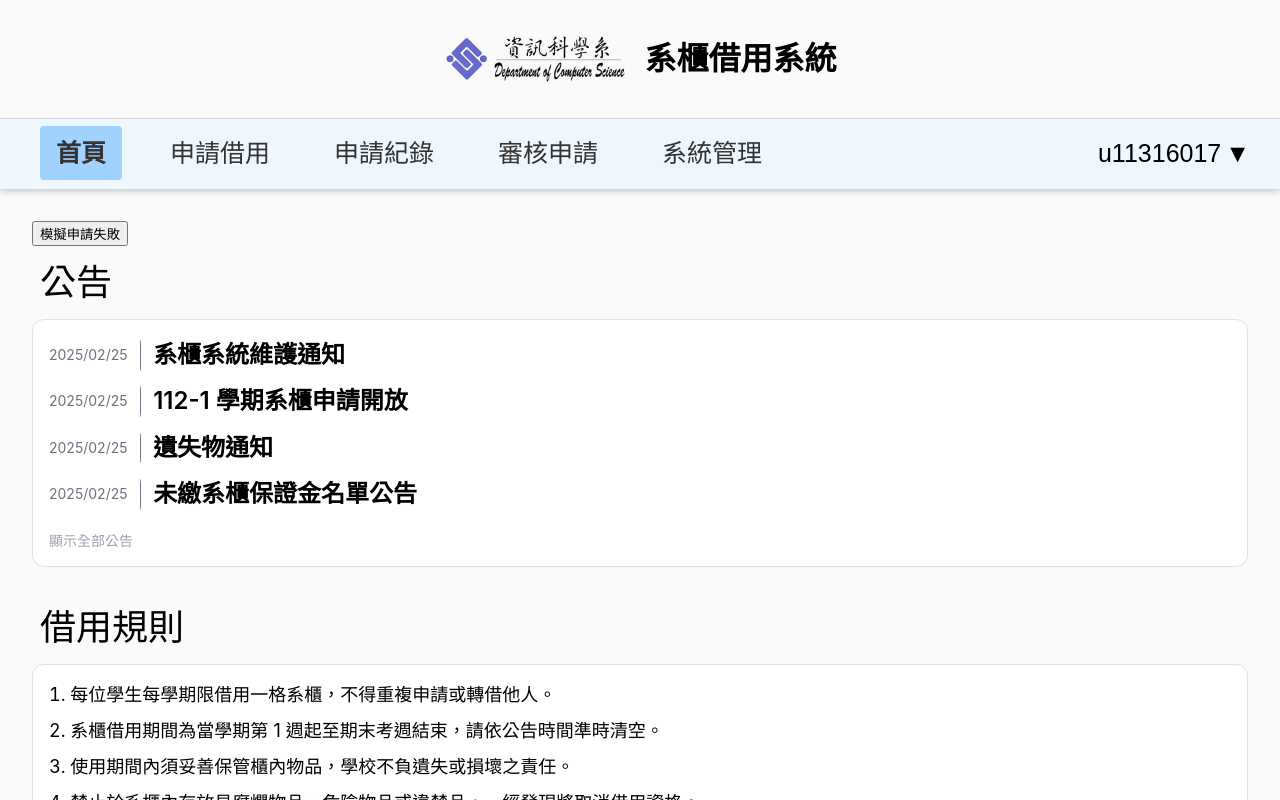
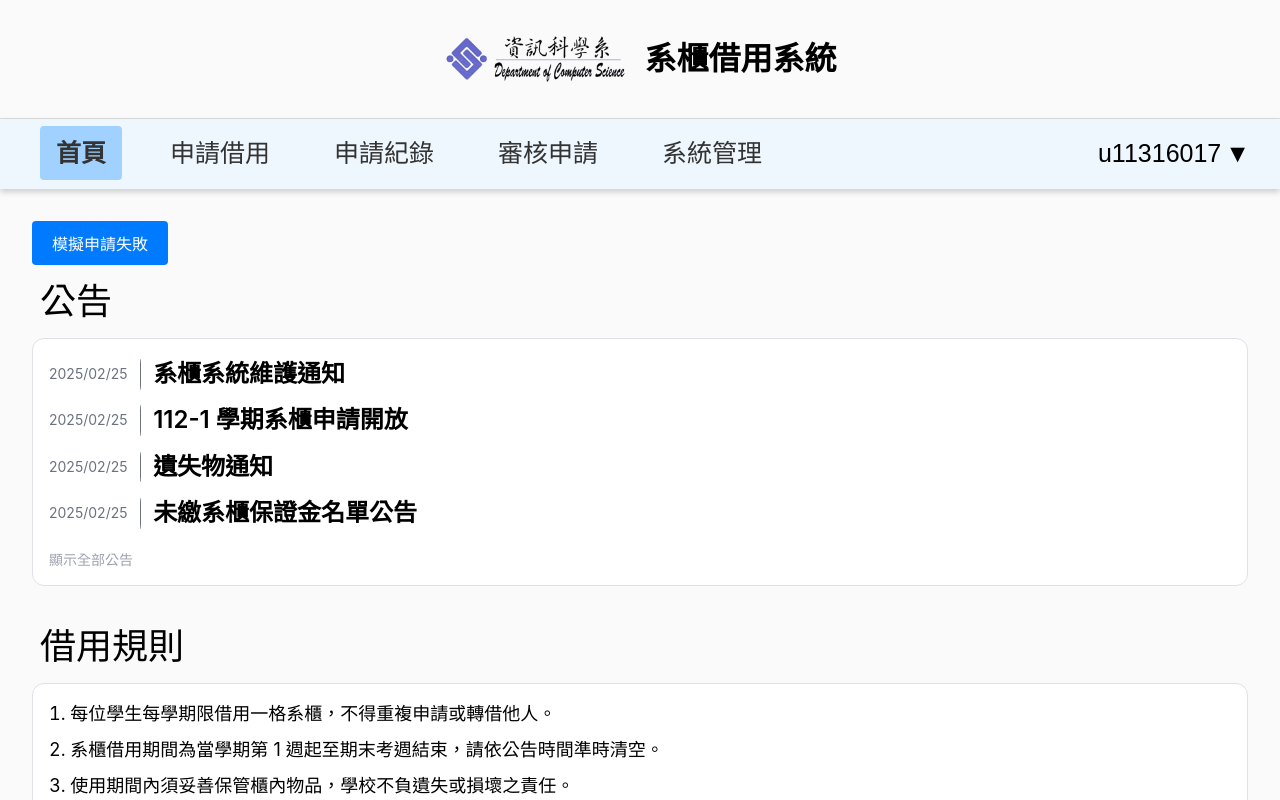
Before and after one commit to UTCS-G505/Locker-borrow-system-Frontend, a Vue app: page / in a window 1280 px wide. Shown: the top 800 px of the page. Built offline with nearby package versions, Linux system fonts and the light colour scheme.

Commit message:
fix:顏色
藍藍的

```diff
--- a/src/App.vue
+++ b/src/App.vue
@@ -57,4 +57,17 @@ footer {
   margin: 0 auto;
   padding: 2rem;
 }
+.trigger {
+  background-color: #007BFF;
+  color: white;
+  border: none;
+  padding: 10px 20px;
+  border-radius: 4px;
+  font-size: 16px;
+  cursor: pointer;
+}
+
+.trigger:hover {
+  background-color: #0056b3;
+}
 </style>
--- a/src/components/FailedDialog.vue
+++ b/src/components/FailedDialog.vue
@@ -32,6 +32,7 @@ defineExpose({
         </div>
 
         <div class="buttons">
+
         </div>
 
       </div>
@@ -40,10 +41,6 @@ defineExpose({
 </template>
 
 <style scoped>
-/* =========================================
-   1. 這裡補上 PopupModal 模板原本的 CSS
-   (原本你的 CSS 寫的是 overlay/dialog，這裡要改成對應 HTML 的名稱)
-   ========================================= */
 
 .modal-backdrop {
   position: fixed;
```
